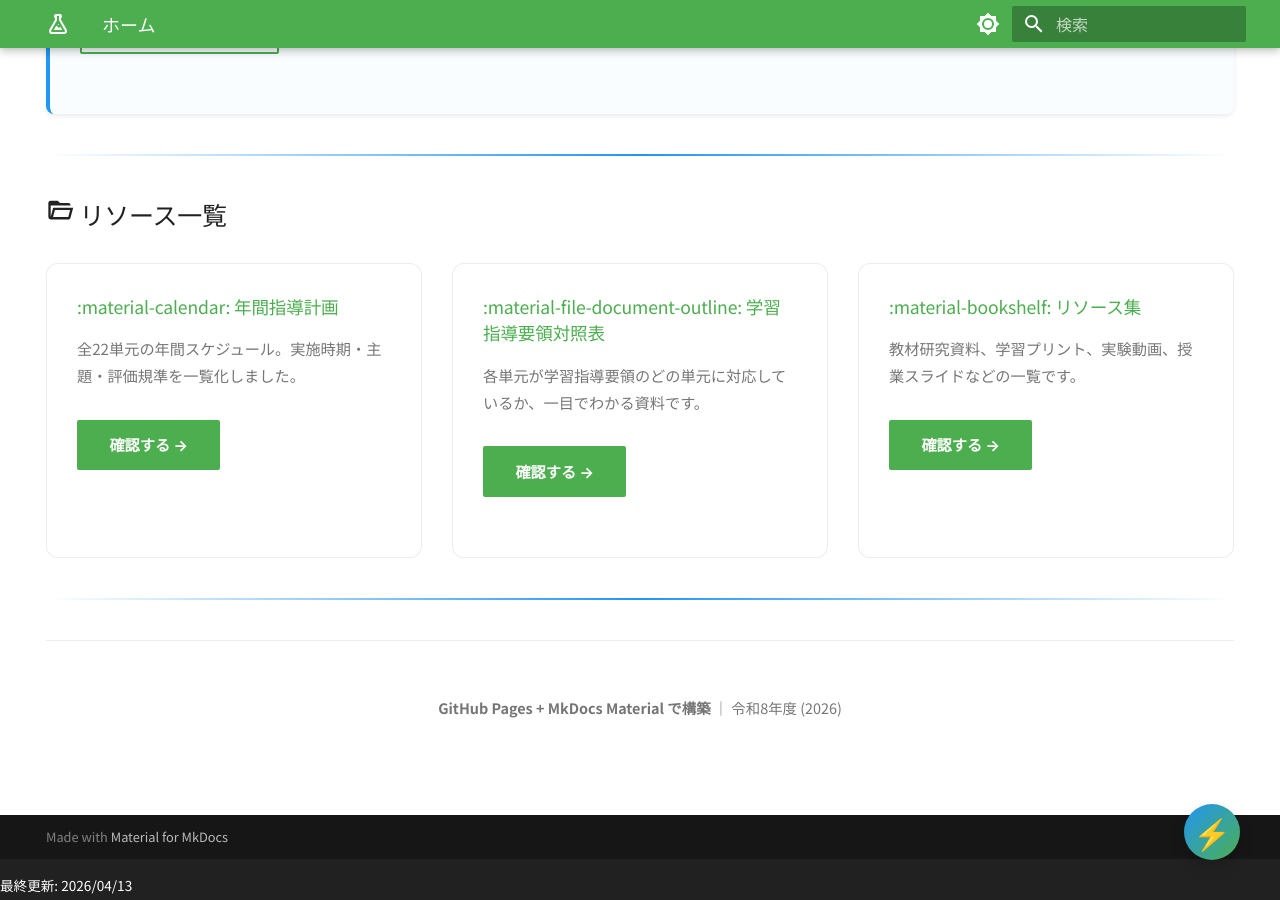
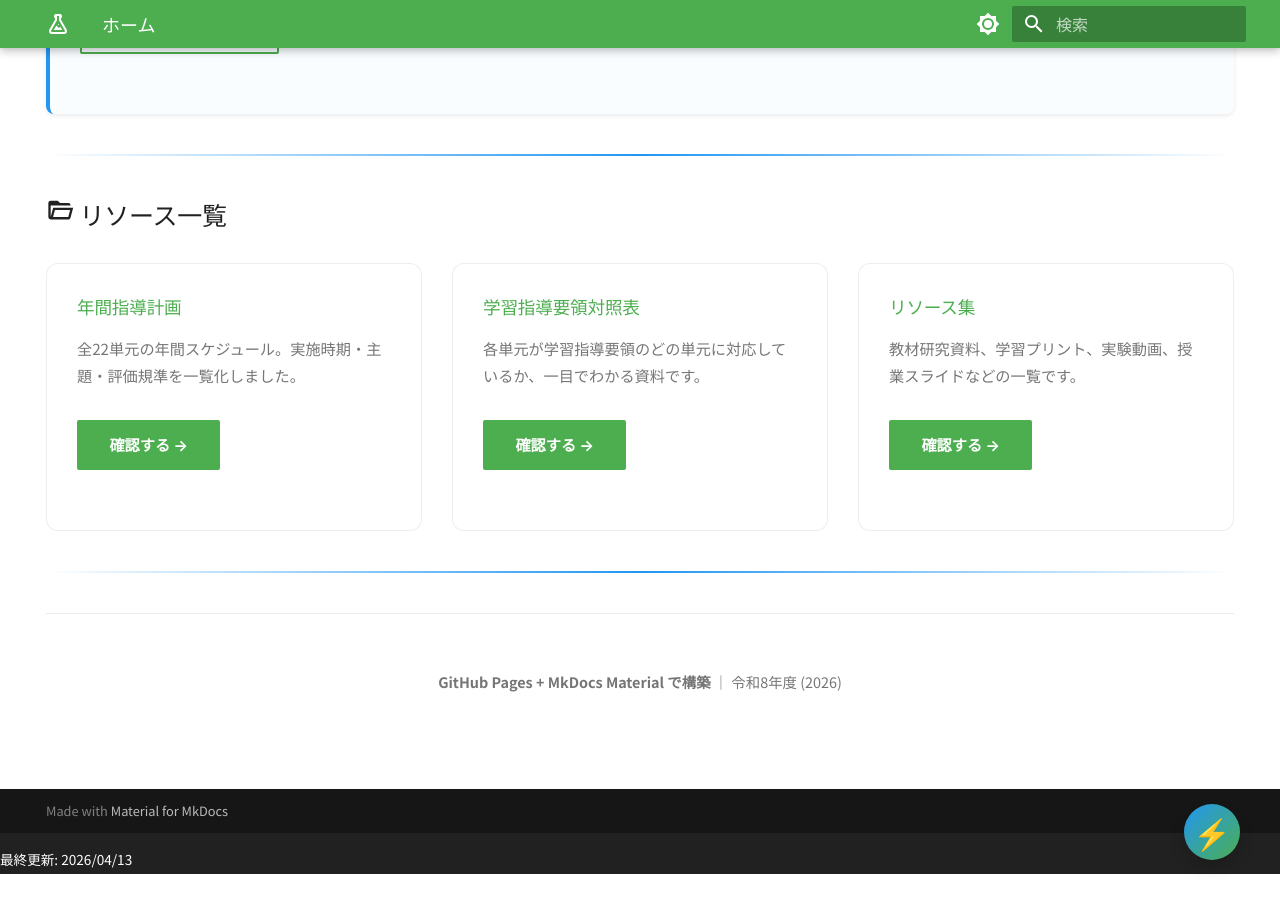
Before and after one commit to atariryuma/rika-mynote, an MkDocs documentation site: the page built from docs/index.md, in a window 1280 px wide and 900 px high, scrolled down 3690 px. Built offline with MkDocs 1.6.1 and Material for MkDocs 9.7.7, drawn with Linux system fonts in a browser that asks for light colours; after the commit the page ends 4564 px from its top, so only the background shows below that; some of the changed text lies outside the part shown.

Commit message:
fix: remove emoji shortcodes from raw HTML blocks

```diff
--- a/docs/index.md
+++ b/docs/index.md
@@ -51,7 +51,7 @@ hide:
 
 <div class="grade-cards">
   <div class="grade-card">
-    <h3>:material-numeric-5-circle: 5年生</h3>
+    <h3>5年生</h3>
     <p><strong>3クラス・105時間・10単元</strong></p>
     <div class="progress-track">
       <div class="progress-fill" style="width: 10%;"></div>
@@ -60,7 +60,7 @@ hide:
     <p><a href="5nen/" class="md-button md-button--primary">年間の見通し →</a></p>
   </div>
   <div class="grade-card">
-    <h3>:material-numeric-6-circle: 6年生</h3>
+    <h3>6年生</h3>
     <p><strong>4クラス・105時間・12単元</strong></p>
     <div class="progress-track">
       <div class="progress-fill" style="width: 8%;"></div>
@@ -130,17 +130,17 @@ hide:
 
 <div class="resource-cards">
   <div class="resource-card">
-    <h3>:material-calendar: 年間指導計画</h3>
+    <h3>年間指導計画</h3>
     <p>全22単元の年間スケジュール。実施時期・主題・評価規準を一覧化しました。</p>
     <p><a href="resources/annual-plan/" class="md-button md-button--primary">確認する →</a></p>
   </div>
   <div class="resource-card">
-    <h3>:material-file-document-outline: 学習指導要領対照表</h3>
+    <h3>学習指導要領対照表</h3>
     <p>各単元が学習指導要領のどの単元に対応しているか、一目でわかる資料です。</p>
     <p><a href="resources/shidou-yoryo/" class="md-button md-button--primary">確認する →</a></p>
   </div>
   <div class="resource-card">
-    <h3>:material-bookshelf: リソース集</h3>
+    <h3>リソース集</h3>
     <p>教材研究資料、学習プリント、実験動画、授業スライドなどの一覧です。</p>
     <p><a href="resources/" class="md-button md-button--primary">確認する →</a></p>
   </div>
```
